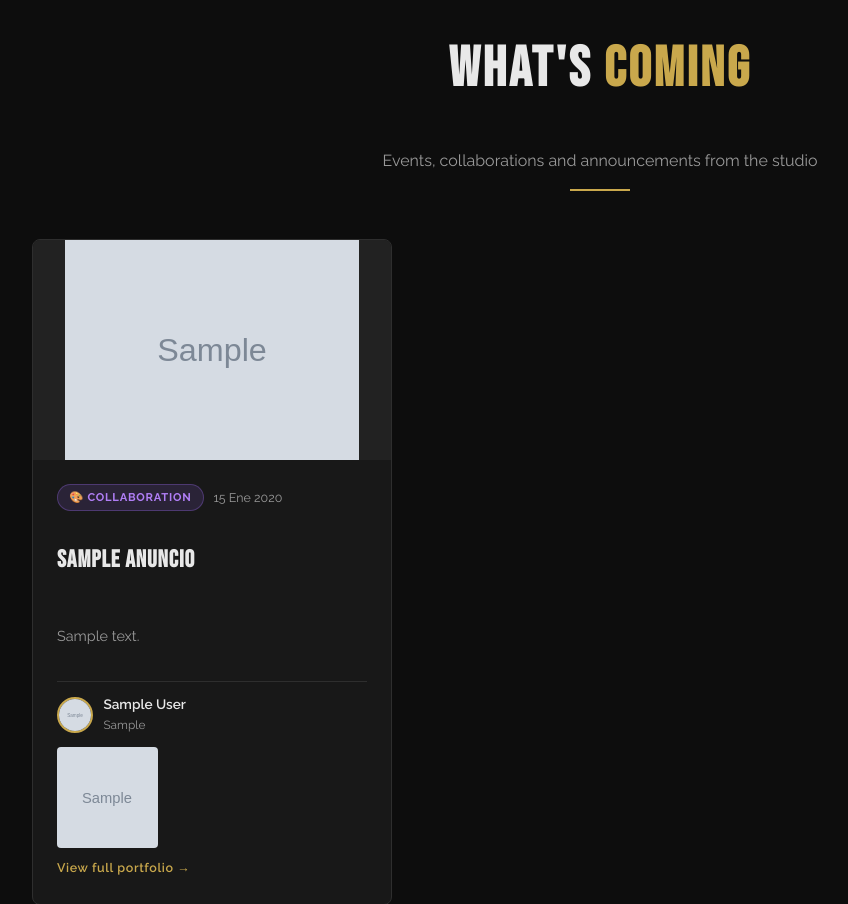
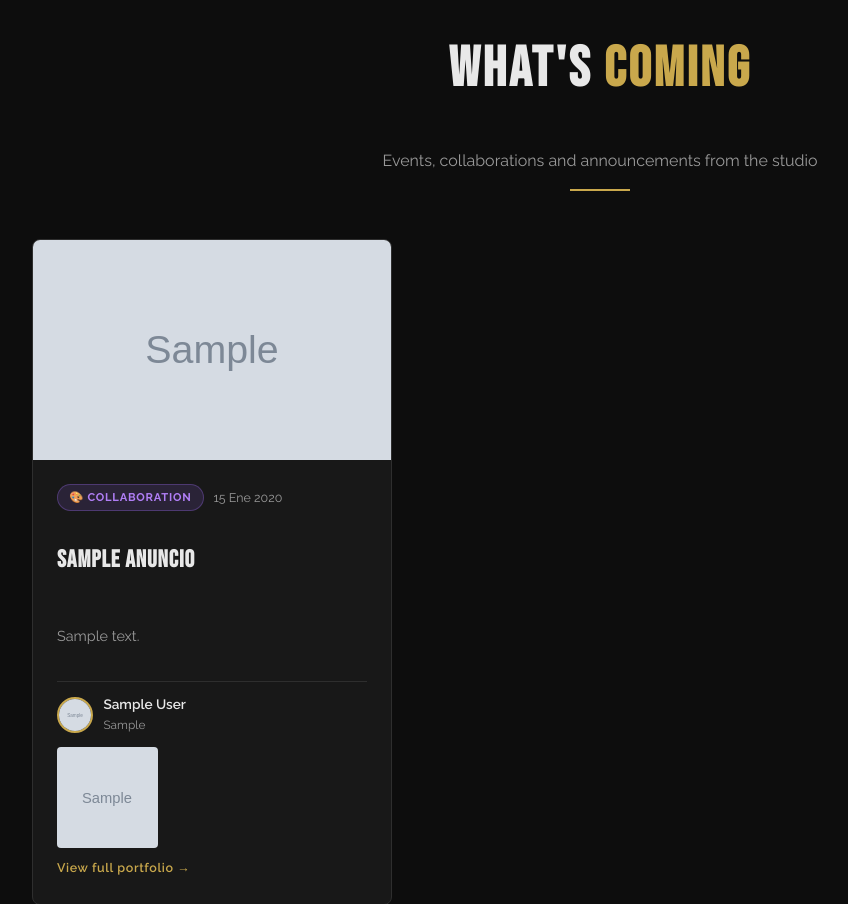
Before and after one commit to Adrionor/sistema-tatuajes-django, a Django app: page / in a window 1280 px wide. Shown: the part 960-1864 px from the top of the page, without its empty margins (40-888 px from the left). Run offline with Django 5.2, Linux system fonts and the light colour scheme; tables that the repository leaves empty hold one stand-in row (values such as "Sample post"); grey boxes marked "Sample" are stand-in pictures.

Commit message:
fix: tarjetas anuncios cover (impacto), modal contain (imagen completa)

```diff
--- a/sistema_tatuajes/templates/landing.html
+++ b/sistema_tatuajes/templates/landing.html
@@ -170,8 +170,7 @@
     .anuncio-img {
         height: 220px;
         width: 100%;
-        object-fit: contain;
-        background: var(--bg-muted);
+        object-fit: cover;
         display: block;
     }
     .anuncio-img-placeholder {
--- a/sistema_tatuajes/templates/landing_revista.html
+++ b/sistema_tatuajes/templates/landing_revista.html
@@ -148,8 +148,7 @@
     .rv-anuncio-img {
         width: 100%;
         height: 260px;
-        object-fit: contain;
-        background: var(--bg-muted);
+        object-fit: cover;
         display: block;
         flex-shrink: 0;
     }
```
